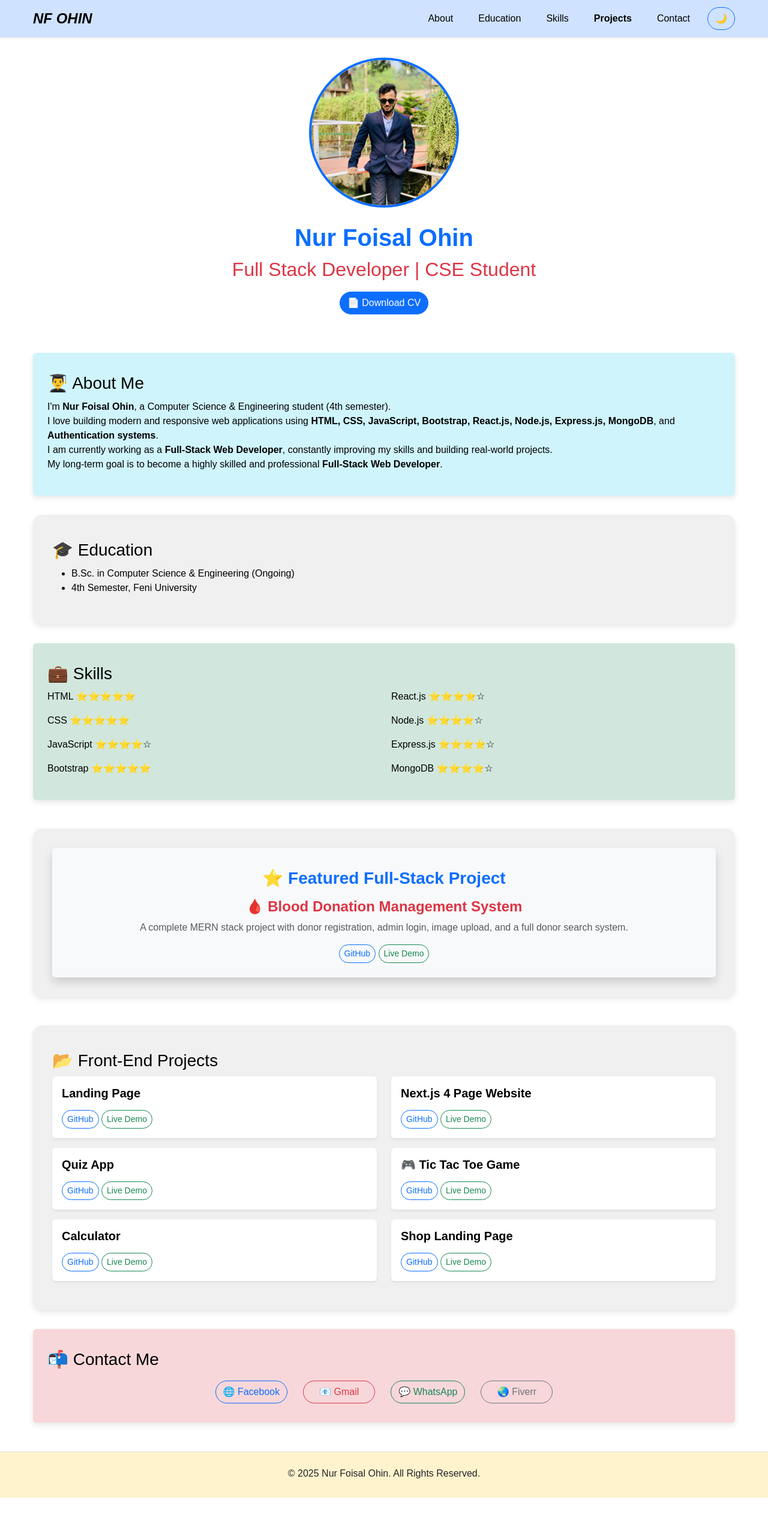
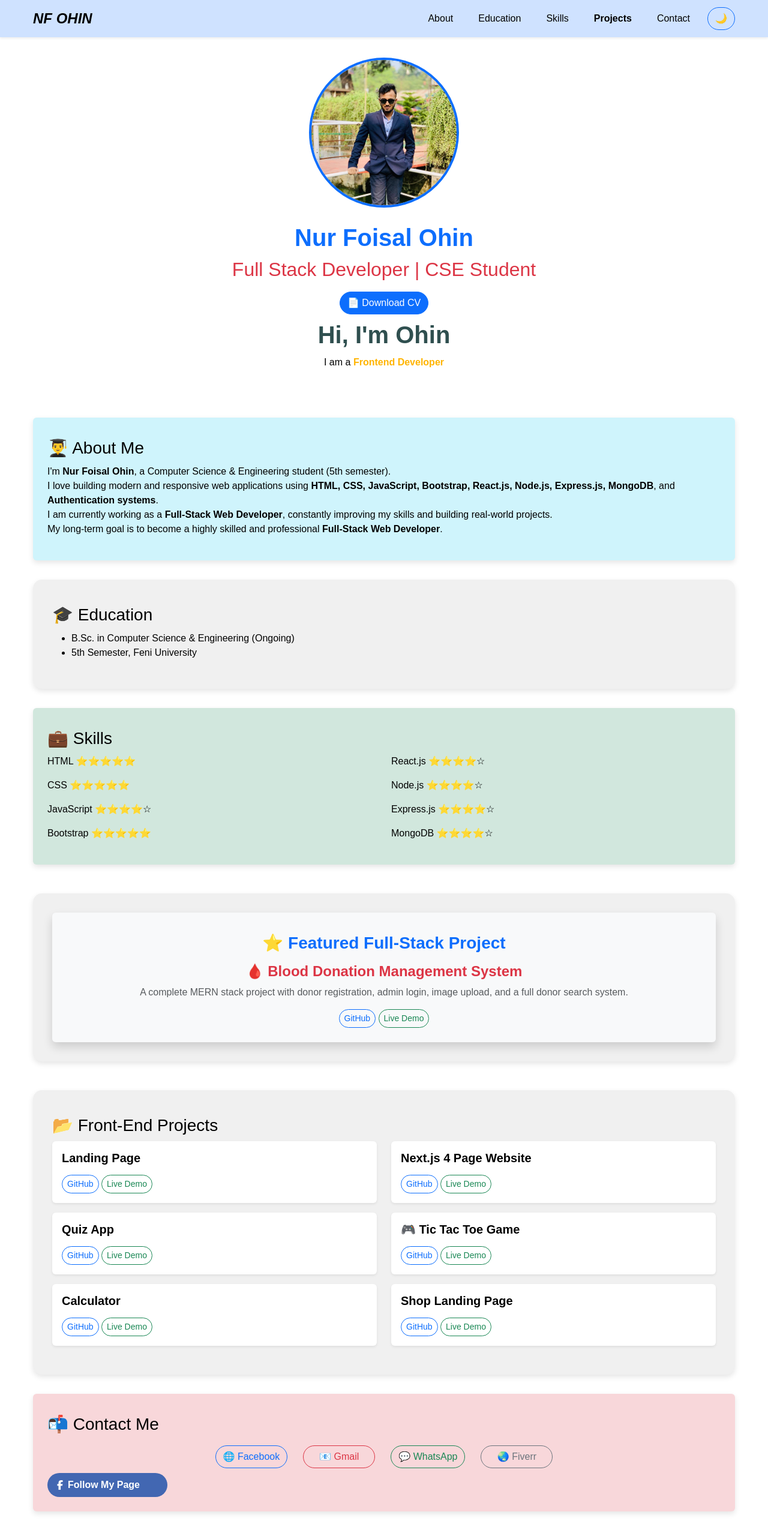
Before and after one commit to ohin03/portfolio, a website: page index.html in a window 1280 px wide. Shown: the top 2560 px of the page at 60% size. Before the commit the page ends 2496 px from the top, so only its background shows below. Drawn offline with nearby package versions, Linux system fonts and the light colour scheme.

Commit message:
Update project

```diff
--- a/index.html
+++ b/index.html
@@ -10,6 +10,7 @@
 </head>
 
 <body>
+
   <!-- Navigation -->
   <nav class="navbar navbar-expand-lg navbar-light bg-primary-subtle fixed-top shadow-sm">
     <div class="container">
@@ -38,9 +39,46 @@
       <img src="ohin1.jpg" alt="Ohin" class="profile-img mb-3">
       <h1 class="text-primary fw-bold">Nur Foisal Ohin</h1>
       <h2 class="text-danger">Full Stack Developer | CSE Student</h2>
-      <a href="cv.pdf" download>
+      <a href="oh.cv.jpg" download>
         <button class="btn btn-primary mt-2">📄 Download CV</button>
       </a>
+
+   <div class="hero">
+    <h1>Hi, I'm Ohin</h1>
+    <p>I am a <span id="typed"></span></p></div>
+
+
+  <script>
+    const words = ["Web Developer", "Frontend Developer", "MERN Developer", "Full Stack Developer"];
+    let i = 0, j = 0, isDeleting = false;
+
+    function typeEffect() {
+      const current = words[i];
+      const typed = document.getElementById("typed");
+
+      if (!isDeleting) {
+        typed.textContent = current.slice(0, j++);
+        if (j > current.length) {
+          isDeleting = true;
+          setTimeout(typeEffect, 800);
+          return;
+        }
+      } else {
+        typed.textContent = current.slice(0, j--);
+        if (j === 0) {
+          isDeleting = false;
+          i = (i + 1) % words.length;
+        }
+      }
+      setTimeout(typeEffect, isDeleting ? 60 : 120);
+    }
+
+    typeEffect();
+  </script>
+
+
+
+
     </div>
   </header>
 
@@ -50,7 +88,7 @@
     <section id="about" class="bg-info-subtle p-4 rounded mb-4">
       <h3>👨‍🎓 About Me</h3>
       <p>
-        I'm <b>Nur Foisal Ohin</b>, a Computer Science & Engineering student (4th semester).<br>
+        I'm <b>Nur Foisal Ohin</b>, a Computer Science & Engineering student (5th semester).<br>
         I love building modern and responsive web applications using
         <b>HTML, CSS, JavaScript, Bootstrap, React.js, Node.js, Express.js, MongoDB</b>, and
         <b>Authentication systems</b>.<br>
@@ -64,7 +102,7 @@
       <h3>🎓 Education</h3>
       <ul>
         <li>B.Sc. in Computer Science & Engineering (Ongoing)</li>
-        <li>4th Semester, Feni University</li>
+        <li>5th Semester, Feni University</li>
       </ul>
     </section>
 
@@ -204,15 +242,23 @@
         <a href="mailto:ohinnurfoisal@gmail.com" target="_blank" class="btn btn-outline-danger m-2">📧 Gmail</a>
         <a href="https://wa.me/8801971676314" target="_blank" class="btn btn-outline-success m-2">💬 WhatsApp</a>
         <a href="http://www.fiverr.com/s/yvR8mN0" target="_blank" class="btn btn-outline-secondary m-2">🌏 Fiverr</a>
+
       </div>
-    </section>
+          <a href="https://www.facebook.com/share/1Dh5j4oQBe/?mibextid=wwXIfr" target="_blank" class="follow-btn d-flex align-items-center gap-2">
+          <i class="fab fa-facebook-f"></i> Follow My Page
+          </a>
 
-  </div>
+          <!-- Font Awesome CDN -->
+          <link rel="stylesheet" href="https://cdnjs.cloudflare.com/ajax/libs/font-awesome/6.5.2/css/all.min.css" integrity="sha512-..." crossorigin="anonymous" referrerpolicy="no-referrer" />
+
+      </section>
+
+      </div>
 
     <!-- Footer -->
-  <footer class="bg-warning-subtle text-center text-dark py-4 mt-4 border-top">
+  <footer class="bg-secondary.bg-gradient text-center text-dark py-4 mt-4 border-top">
     <div class="container">
-      <p class="mb-1">© 2025 Nur Foisal Ohin. All Rights Reserved.</p>
+      <p class="mb-1">© 2026 Nur Foisal Ohin. All Rights Reserved.</p>
 
     </div>
   </footer>
--- a/style.css
+++ b/style.css
@@ -18,6 +18,7 @@ body {
   padding: 0;
   transition: all 0.3s ease-in-out;
 }
+
 
 /* Bootstrap Navbar Customization */
 .navbar {
@@ -58,6 +59,20 @@ header {
   margin-top: 2rem;
 }
 
+.hero h1 {
+  font-size: 2.5rem;
+  color: darkslategray;
+  font-weight: bold;
+  margin-bottom: 10px;
+}
+
+#typed {
+  color: #ffb400; /* Bright orange for typed effect */
+   font-weight: bold;
+}
+
+
+
 .profile-img {
   width: 250px;
   height: 250px;
@@ -70,6 +85,32 @@ header {
 .profile-img:hover {
   transform: scale(1.05);
 }
+.follow-btn {
+  display: inline-flex;
+  align-items: center;
+  gap: 8px;
+  background-color: #4267B2; /* Facebook Blue */
+  color: #fff;
+  padding: 0.5rem 1rem;
+  font-weight: bold;
+  border-radius: 25px;
+  text-decoration: none;
+  transition: all 0.3s ease;
+  width: 200px;
+  align-items: center;
+}
+
+.follow-btn:hover {
+  background-color: #365899;
+  transform: translateY(-2px);
+  box-shadow: 0 4px 15px rgba(0,0,0,0.2);
+}
+
+.follow-btn i {
+  font-size: 1rem;
+}
+
+
 
 /* Responsive Image Sizing */
 @media (max-width: 768px) {
```
Also changed, not shown: oh.cv.jpg (added).
